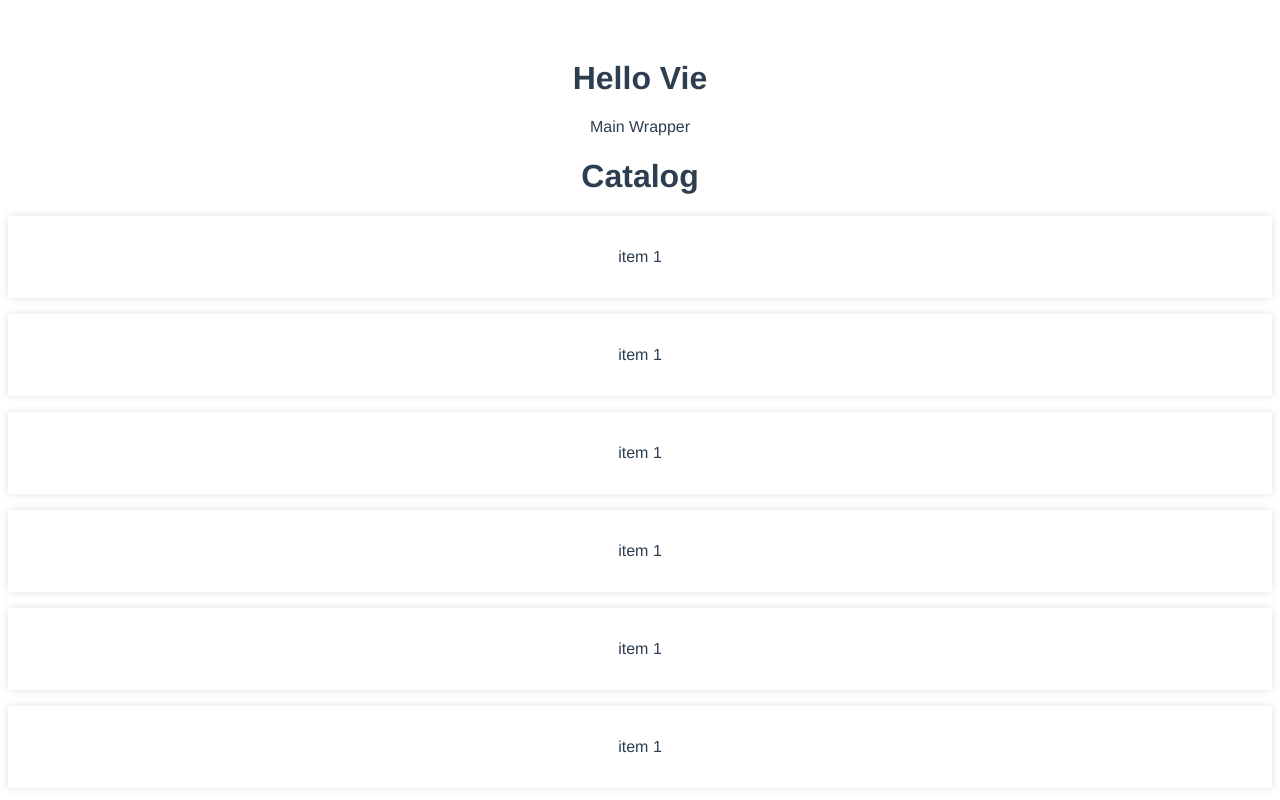
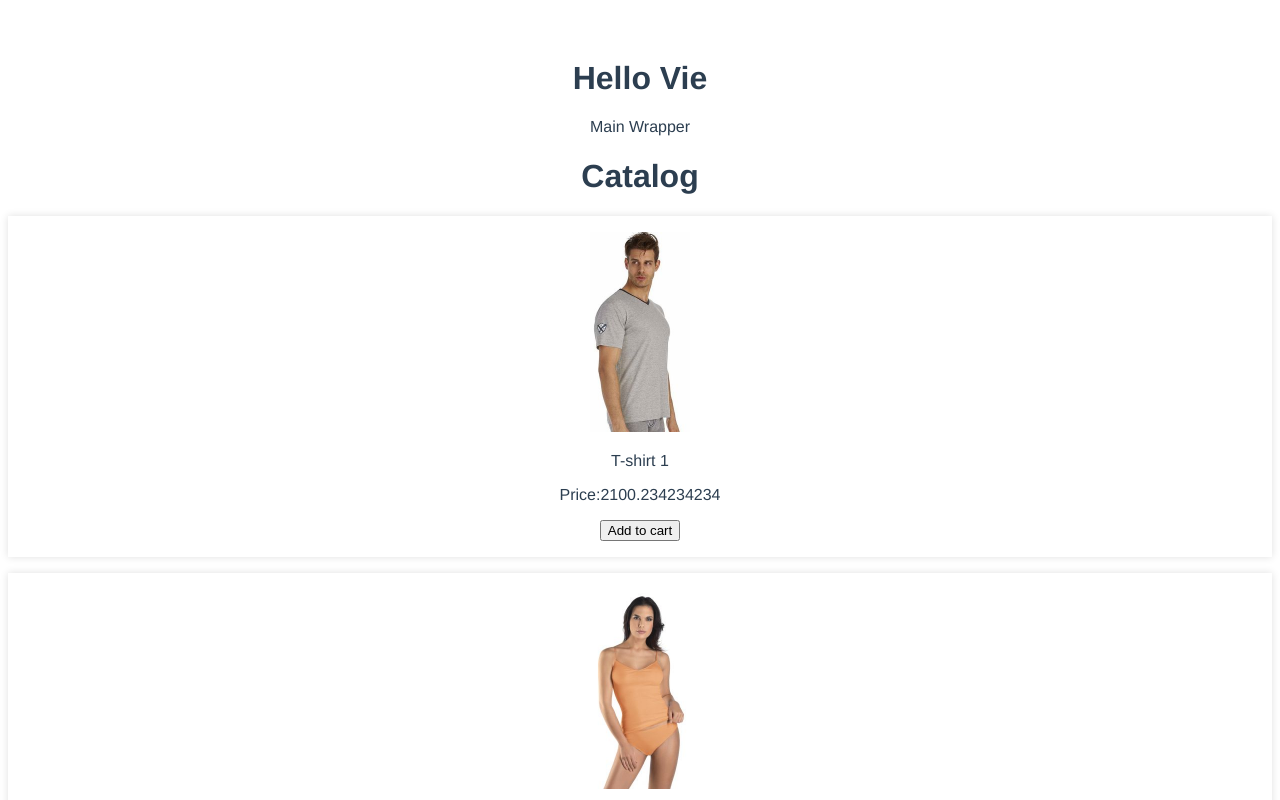
Before and after one commit to TatyanaKonina/vue, a Vue app: page / in a window 1280 px wide. Shown: the top 800 px of the page. Built offline with nearby package versions, Linux system fonts and the light colour scheme.

Commit message:
add fotos to products

```diff
--- a/src/components/v-catalog-item.vue
+++ b/src/components/v-catalog-item.vue
@@ -1,6 +1,9 @@
 <template>
     <div class = "v-catalog-item">
-    <p>item 1 </p>
+        <img class="v-catalog-item__image" v-bind:src="require('../assets/images/' + product_data.image) " alt="img">
+        <p class="v-catalog-item__name">{{product_data.name}} </p>
+        <p class="v-catalog-item__price">Price:{{product_data.price}}</p>
+        <button class="v-catalog-item__add_to_cart_btn btn">Add to cart</button>
 
 
 
```
